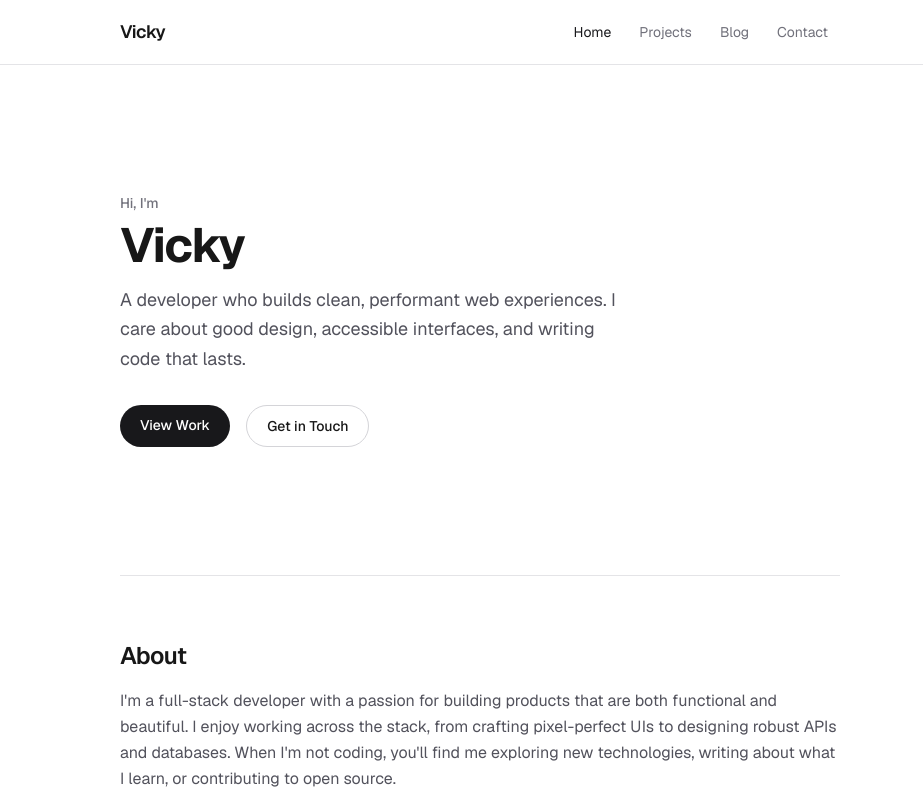
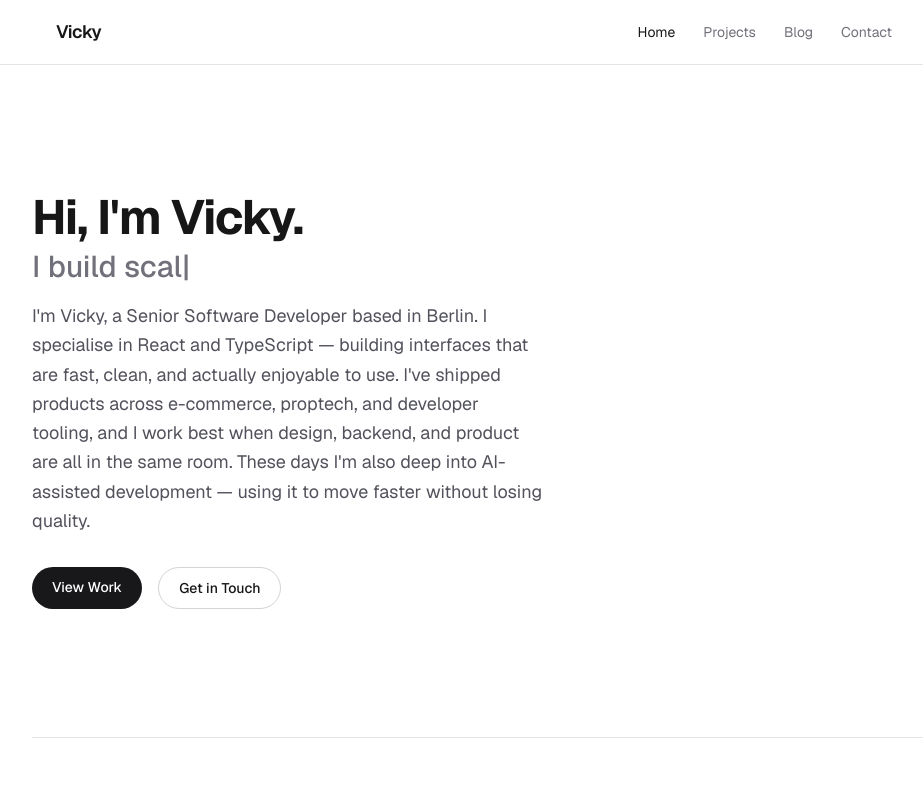
Before and after one commit to vickyvishalsahu/website, a Next.js app: page / in a window 1280 px wide. Shown: the top 800 px of the page, without its empty margins (160-1083 px from the left). Built offline with nearby package versions, Linux system fonts and the light colour scheme.

Commit message:
feat: add typewriter hero and refactor home page into components
Extract Hero and About sections into standalone components,
add animated typewriter for taglines with single-cycle playback,
update commit skill with branch guard, and align navbar width.

```diff
--- a/app/globals.css
+++ b/app/globals.css
@@ -10,3 +10,12 @@ body {
   background: #ffffff;
   color: #171717;
 }
+
+@keyframes blink {
+  0%, 100% { opacity: 1; }
+  50% { opacity: 0; }
+}
+
+.animate-blink {
+  animation: blink 0.75s step-end infinite;
+}
--- a/app/page.tsx
+++ b/app/page.tsx
@@ -1,48 +1,13 @@
-import Link from "next/link";
-import { t } from "@/lib/i18n";
+import { Hero } from "@/components/hero";
+import { About } from "@/components/about";
+
+
 
 export default function Home() {
   return (
-    <div className="mx-auto max-w-3xl px-6">
-      {/* Hero */}
-      <section className="py-24 sm:py-32">
-        <p className="text-sm font-medium text-zinc-500">{t.home.greeting}</p>
-        <h1 className="mt-2 text-4xl font-bold tracking-tight sm:text-5xl">{t.home.name}</h1>
-        <p className="mt-4 max-w-lg text-lg leading-relaxed text-zinc-600">{t.home.tagline}</p>
-        <div className="mt-8 flex gap-4">
-          <Link
-            href="/projects"
-            className="rounded-full bg-zinc-900 px-5 py-2.5 text-sm font-medium text-white transition-colors hover:bg-zinc-700"
-          >
-            {t.home.viewWork}
-          </Link>
-          <Link
-            href="/contact"
-            className="rounded-full border border-zinc-300 px-5 py-2.5 text-sm font-medium transition-colors hover:bg-zinc-50"
-          >
-            {t.home.getInTouch}
-          </Link>
-        </div>
-      </section>
-
-      {/* About */}
-      <section className="border-t border-zinc-200 py-16">
-        <h2 className="text-2xl font-semibold tracking-tight">{t.home.aboutTitle}</h2>
-        <p className="mt-4 leading-relaxed text-zinc-600">{t.home.aboutText}</p>
-        <div className="mt-8">
-          <h3 className="text-sm font-medium text-zinc-500">{t.home.techTitle}</h3>
-          <div className="mt-3 flex flex-wrap gap-2">
-            {t.home.stack.map((tech) => (
-              <span
-                key={tech}
-                className="rounded-full border border-zinc-200 px-3 py-1 text-sm text-zinc-700"
-              >
-                {tech}
-              </span>
-            ))}
-          </div>
-        </div>
-      </section>
+    <div className="mx-auto w-full max-w-4xl">
+      <Hero />
+      <About />
     </div>
   );
 }
--- /dev/null
+++ b/components/about.tsx
@@ -0,0 +1,23 @@
+import { t } from "@/lib/i18n";
+
+export function About() {
+  return (
+    <section className="border-t border-zinc-200 py-16">
+      <h2 className="text-2xl font-semibold tracking-tight">{t.home.aboutTitle}</h2>
+      <p className="mt-4 leading-relaxed text-zinc-600">{t.home.aboutText}</p>
+      <div className="mt-8">
+        <h3 className="text-sm font-medium text-zinc-500">{t.home.techTitle}</h3>
+        <div className="mt-3 flex flex-wrap gap-2">
+          {t.home.stack.map((tech) => (
+            <span
+              key={tech}
+              className="rounded-full border border-zinc-200 px-3 py-1 text-sm text-zinc-700"
+            >
+              {tech}
+            </span>
+          ))}
+        </div>
+      </div>
+    </section>
+  );
+}
--- /dev/null
+++ b/components/hero.tsx
@@ -0,0 +1,34 @@
+import Link from "next/link";
+import { t } from "@/lib/i18n";
+import { Typewriter } from "@/components/typewriter";
+
+export function Hero() {
+  return (
+    <section className="py-24 sm:py-32">
+      <h1 className="text-4xl font-bold tracking-tight sm:text-5xl">
+        {t.home.greeting} {t.home.name}.
+      </h1>
+      <Typewriter
+        texts={t.home.taglines}
+        className="mt-2 block text-2xl font-medium text-zinc-500 sm:text-3xl"
+      />
+      <p className="mt-4 max-w-lg text-lg leading-relaxed text-zinc-600">
+        {t.home.description}
+      </p>
+      <div className="mt-8 flex gap-4">
+        <Link
+          href="/projects"
+          className="rounded-full bg-zinc-900 px-5 py-2.5 text-sm font-medium text-white transition-colors hover:bg-zinc-700"
+        >
+          {t.home.viewWork}
+        </Link>
+        <Link
+          href="/contact"
+          className="rounded-full border border-zinc-300 px-5 py-2.5 text-sm font-medium transition-colors hover:bg-zinc-50"
+        >
+          {t.home.getInTouch}
+        </Link>
+      </div>
+    </section>
+  );
+}
--- a/components/navbar.tsx
+++ b/components/navbar.tsx
@@ -9,7 +9,7 @@ export function Navbar() {
 
   return (
     <header className="sticky top-0 z-50 border-b border-zinc-200 bg-white/80 backdrop-blur-sm">
-      <nav className="mx-auto flex h-16 max-w-3xl items-center justify-between px-6">
+      <nav className="mx-auto flex h-16 max-w-4xl items-center justify-between px-6">
         <Link href="/" className="text-lg font-semibold tracking-tight">
           {t.site.name}
         </Link>
--- /dev/null
+++ b/components/typewriter.tsx
@@ -0,0 +1,96 @@
+"use client";
+
+import { useCallback, useEffect, useReducer, useSyncExternalStore } from "react";
+
+interface TypewriterProps {
+  texts: readonly string[];
+  typingSpeed?: number;
+  deletingSpeed?: number;
+  pauseDuration?: number;
+  className?: string;
+}
+
+interface State {
+  textIndex: number;
+  charIndex: number;
+  isDeleting: boolean;
+  done: boolean;
+}
+
+type Action = { type: "tick"; textsLength: number; lastTextLength: number };
+
+function reducer(state: State, action: Action): State {
+  if (state.done) return state;
+
+  const { textIndex, charIndex, isDeleting } = state;
+  const { textsLength, lastTextLength } = action;
+
+  if (isDeleting) {
+    if (charIndex <= 1) {
+      return { ...state, charIndex: 0, isDeleting: false, textIndex: textIndex + 1 };
+    }
+    return { ...state, charIndex: charIndex - 1 };
+  }
+
+  if (charIndex >= lastTextLength) {
+    if (textIndex === textsLength - 1) {
+      return { ...state, done: true };
+    }
+    return { ...state, isDeleting: true };
+  }
+
+  return { ...state, charIndex: charIndex + 1 };
+}
+
+export function Typewriter({
+  texts,
+  typingSpeed = 80,
+  deletingSpeed = 40,
+  pauseDuration = 2000,
+  className,
+}: TypewriterProps) {
+  const [state, dispatch] = useReducer(reducer, {
+    textIndex: 0,
+    charIndex: 0,
+    isDeleting: false,
+    done: false,
+  });
+
+  const mounted = useSyncExternalStore(
+    () => () => {},
+    () => true,
+    () => false,
+  );
+
+  const { textIndex, charIndex, isDeleting, done } = state;
+  const current = texts[textIndex];
+
+  const getDelay = useCallback(() => {
+    if (!mounted || done) return null;
+    if (!isDeleting && charIndex === current.length) return pauseDuration;
+    return isDeleting ? deletingSpeed : typingSpeed;
+  }, [mounted, done, isDeleting, charIndex, current.length, pauseDuration, deletingSpeed, typingSpeed]);
+
+  useEffect(() => {
+    const delay = getDelay();
+    if (delay === null) return;
+
+    const timeout = setTimeout(() => {
+      dispatch({ type: "tick", textsLength: texts.length, lastTextLength: current.length });
+    }, delay);
+
+    return () => clearTimeout(timeout);
+  }, [getDelay, texts.length, current.length]);
+
+  const longest = texts.reduce((a, b) => (a.length > b.length ? a : b));
+
+  return (
+    <span className={`relative block ${className ?? ""}`}>
+      <span className="invisible" aria-hidden="true">{longest}</span>
+      <span className="absolute left-0 top-0">
+        {current.slice(0, charIndex)}
+        {!done && <span className="animate-blink">|</span>}
+      </span>
+    </span>
+  );
+}
--- a/lib/i18n.ts
+++ b/lib/i18n.ts
@@ -16,8 +16,15 @@ export const t = {
   home: {
     greeting: "Hi, I'm",
     name: "Vicky",
-    tagline:
-      "A developer who builds clean, performant web experiences. I care about good design, accessible interfaces, and writing code that lasts.",
+    taglines: [
+      "I build scalable frontend systems.",
+      "I collaborate across design, product, and engineering.",
+      "I bring AI into the product, not just the hype.",
+      "I lead with code, not just opinions.",
+      "I make frontend a competitive advantage.",
+    ],
+    description:
+      "I'm Vicky, a Senior Software Developer based in Berlin. I specialise in React and TypeScript — building interfaces that are fast, clean, and actually enjoyable to use. I've shipped products across e-commerce, proptech, and developer tooling, and I work best when design, backend, and product are all in the same room. These days I'm also deep into AI-assisted development — using it to move faster without losing quality.",
     viewWork: "View Work",
     getInTouch: "Get in Touch",
     aboutTitle: "About",
```
Also changed, not shown: .claude/commands/commit.md.
